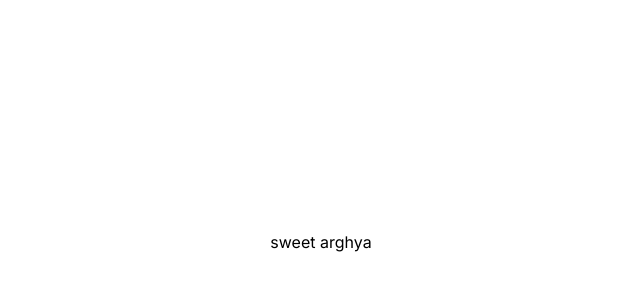
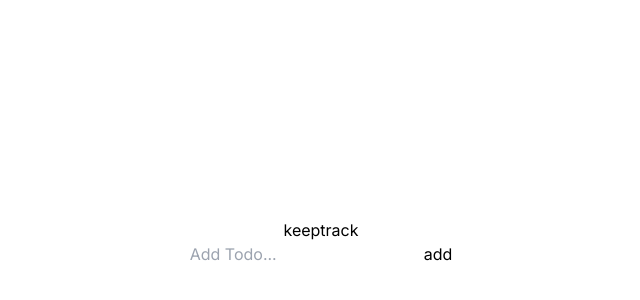
Before and after one commit to psychomita/keeptrack, a Next.js app: page / in a window 1280 px wide. Shown: the part 158-458 px from the top of the page, without its empty margins (319-959 px from the left). Built offline with nearby package versions, Linux system fonts and the light colour scheme.

Commit message:
Add addTodo function

```diff
--- a/src/app/page.tsx
+++ b/src/app/page.tsx
@@ -1,9 +1,11 @@
+import AddTodo from "@/components/add-todo";
 import Image from "next/image";
 
 export default function Home() {
   return (
     <main className="flex min-h-screen flex-col items-center justify-center p-24">
-     sweet arghya
+     keeptrack
+     <AddTodo/>
     </main>
   );
 }
--- /dev/null
+++ b/src/components/add-todo.tsx
@@ -0,0 +1,11 @@
+import { createTodo } from "@/lib/actions/todo-actions";
+import React from "react";
+
+export default function AddTodo() {
+  return (
+    <form action={createTodo}>
+      <input name="input" type="text" placeholder="Add Todo..."></input>
+      <button type="submit">add</button>
+    </form>
+  );
+}
--- /dev/null
+++ b/src/lib/actions/todo-actions.ts
@@ -0,0 +1,17 @@
+"use server";
+import { prisma } from "@/lib/prisma";
+import { revalidatePath } from "next/cache";
+
+export async function createTodo(formData: FormData) {
+  const input = formData.get("input") as string;
+
+  if (!input.trim()) {
+    return;
+  }
+  await prisma.todo.create({
+    data: {
+      title: input,
+    },
+  });
+  revalidatePath("/");
+}
```
